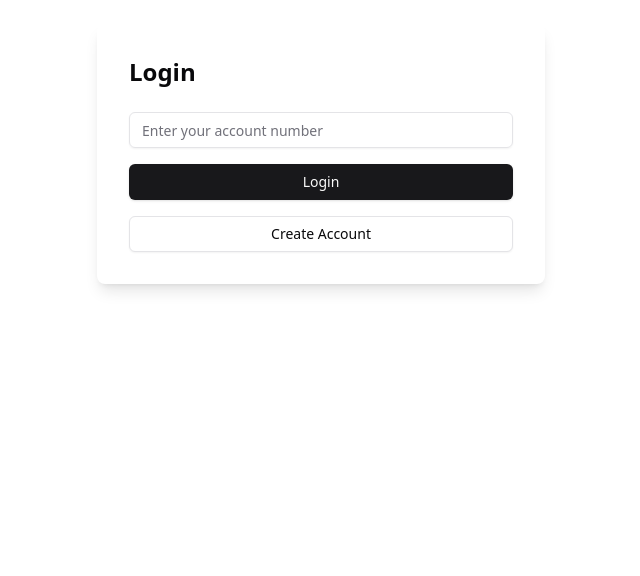
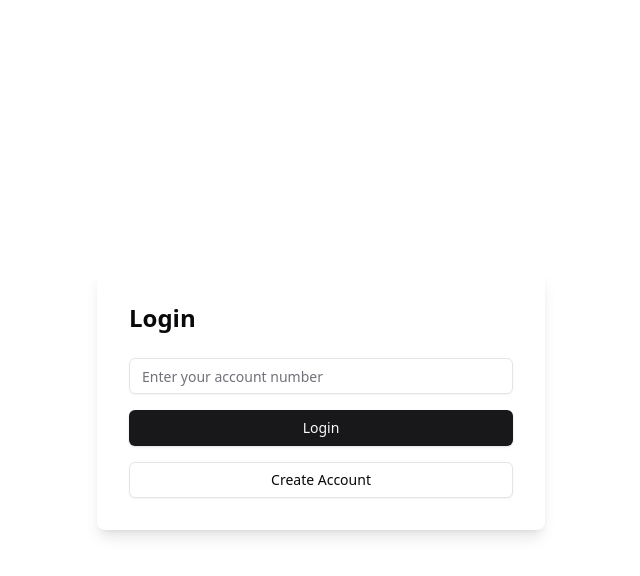
Before and after one commit to X4Lo/SpecterBin, a React (Vite) app in the folder frontend/: page /login in a window 1280 px wide. Shown: the top 576 px of the page, without its empty margins (319-959 px from the left). Built offline with nearby package versions, Linux system fonts and the light colour scheme.

Commit message:
add NotFoundPage

```diff
--- a/frontend/src/components/CreateAccountDialog.tsx
+++ b/frontend/src/components/CreateAccountDialog.tsx
@@ -23,7 +23,6 @@ const CreateAccountDialog: React.FC<CreateAccountDialogProps> = ({
   accountNumber,
 }) => {
   const [loginLink, setLoginLink] = useState("");
-  const [error, setError] = useState("");
   const [copied, setCopied] = useState(false);
   const { toast } = useToast();
 
@@ -38,7 +37,6 @@ const CreateAccountDialog: React.FC<CreateAccountDialogProps> = ({
     toast({
       title: "Copied",
       description: "Text copied to clipboard.",
-      variant: "destructive",
     });
   };
 
--- a/frontend/src/pages/LoginPage.tsx
+++ b/frontend/src/pages/LoginPage.tsx
@@ -52,9 +52,9 @@ const LoginPage: React.FC = () => {
   }
 
   return (
-    <div className="min-h-screen bg-background p-6">
-      <div className="container mx-auto z-30">
-        <div className="max-w-md mx-auto bg-white p-8 rounded-lg shadow-lg">
+    <div className="min-h-screen bg-background p-6 flex flex-col">
+      <div className="container mx-auto z-30 flex-1 flex items-center justify-center">
+        <div className="max-w-md w-full bg-white p-8 rounded-lg shadow-lg">
           <h1 className="text-2xl font-bold mb-6">Login</h1>
           <Input
             type="text"
--- /dev/null
+++ b/frontend/src/pages/NotFoundPage.tsx
@@ -0,0 +1,20 @@
+import { useNavigate } from "react-router-dom";
+import { Button } from "@/components/ui/button";
+
+const NotFoundPage: React.FC = () => {
+  const navigate = useNavigate();
+
+  return (
+    <div className="min-h-screen bg-background p-6 flex flex-col items-center justify-center">
+      <div className="text-center">
+        <h1 className="text-4xl font-bold mb-4">404 - Not Found</h1>
+        <p className="text-lg text-muted-foreground mb-8">
+          The page you're looking for doesn't exist.
+        </p>
+        <Button onClick={() => navigate("/")}>Go to Home</Button>
+      </div>
+    </div>
+  );
+};
+
+export default NotFoundPage;
--- a/frontend/src/pages/PasteViewPage.tsx
+++ b/frontend/src/pages/PasteViewPage.tsx
@@ -28,7 +28,11 @@ const PasteViewPage: React.FC = () => {
     pastesService
       .getPasteById(pasteId)
       .then((result) => {
-        setPasteObject({ ...result, hasBeenDecrypted: false });
+        if (!result) {
+          navigate("/not-found");
+        } else {
+          setPasteObject({ ...result, hasBeenDecrypted: false });
+        }
       })
       .catch((error) => {
         // todo: redirect to NotFoundPage
--- a/frontend/src/routes/routeConfig.tsx
+++ b/frontend/src/routes/routeConfig.tsx
@@ -5,6 +5,7 @@ import { Navigate } from "react-router-dom";
 import NewPastePage from "@/pages/NewPastePage";
 import MyPastesPage from "@/pages/MyPastesPage";
 import PasteViewPage from "@/pages/PasteViewPage";
+import NotFoundPage from "@/pages/NotFoundPage";
 
 interface Route {
   path: string;
@@ -21,7 +22,9 @@ const routes: Route[] = [
   },
   { path: "/new", component: NewPastePage, isProtected: false },
   { path: "/my-pastes", component: MyPastesPage, isProtected: true },
+  { path: "/not-found", component: NotFoundPage, isProtected: false },
   { path: "/:pasteId", component: PasteViewPage, isProtected: false },
+  { path: "/*", component: NotFoundPage, isProtected: false },
 ];
 
 export default routes;
```
